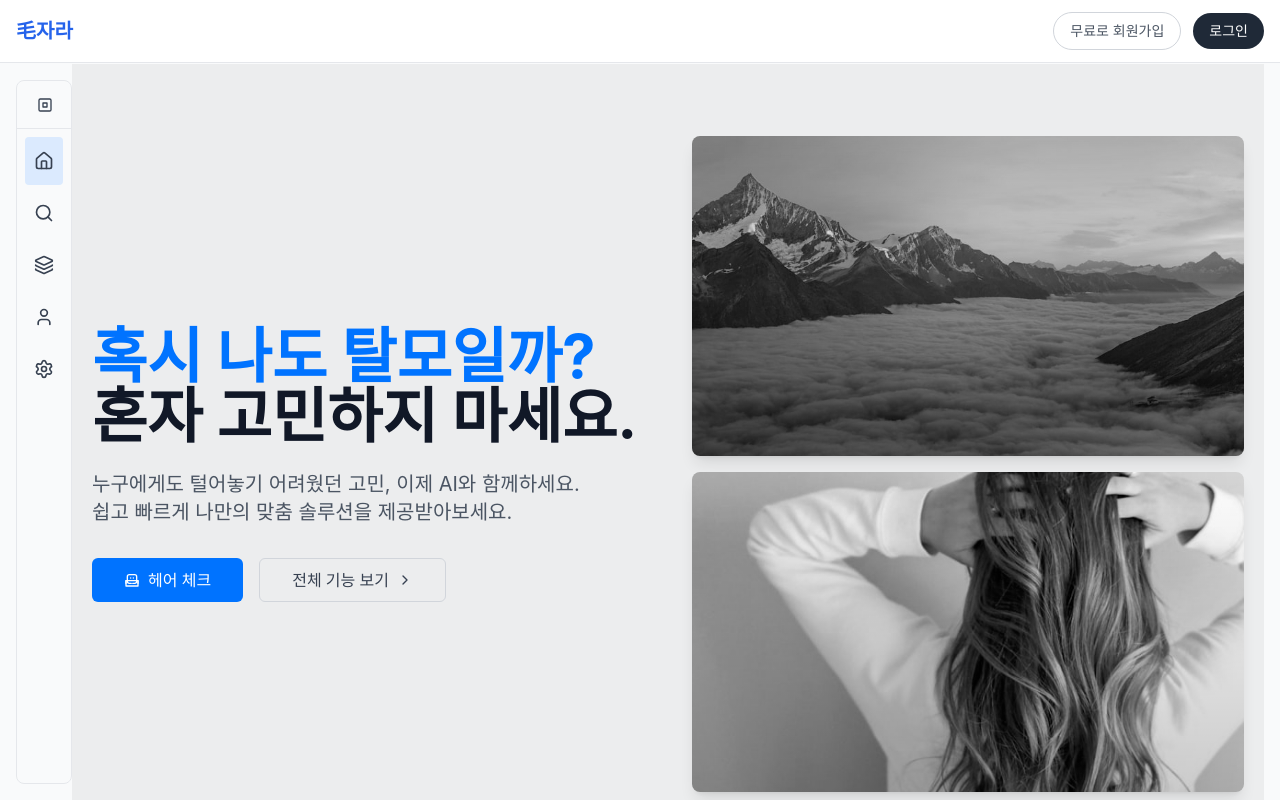
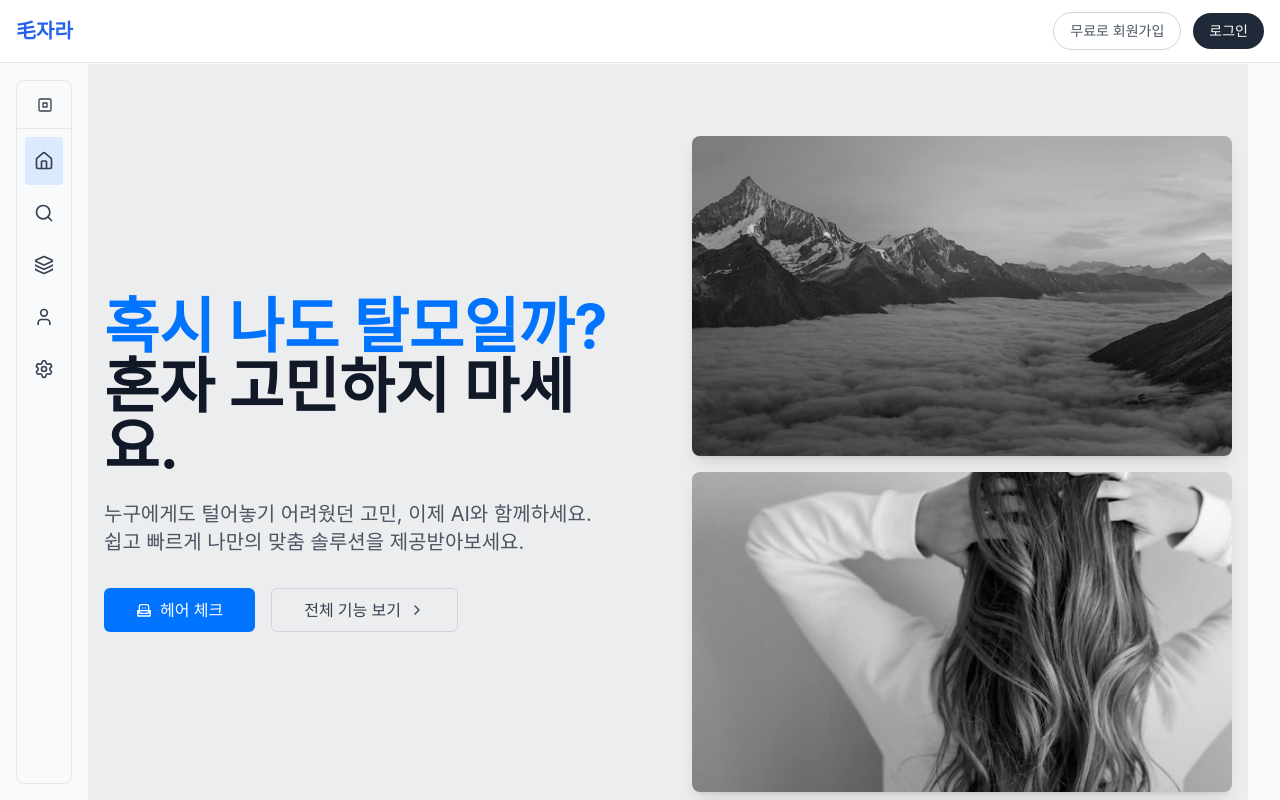
Before and after one commit to TeamDND/MOZARA, a React (Create React App) app in the folder frontend/: page / in a window 1280 px wide. Shown: the top 800 px of the page. Built offline with nearby package versions, Linux system fonts and the light colour scheme.

Commit message:
app.tsx 구조 변경

```diff
--- a/frontend/src/page/MainLayout.tsx
+++ b/frontend/src/page/MainLayout.tsx
@@ -13,7 +13,7 @@ const MainLayout: React.FC = () => {
       <Header />
       {/* Tailwind CSS: 메인 콘텐츠 영역 */}
       <main className="pt-16 pl-[4.5rem] pr-4 py-8">
-        <div className="container mx-auto">
+        <div className="w-full max-w-[1400px] mx-auto px-4">
           <Outlet />
         </div>
       </main>
```
